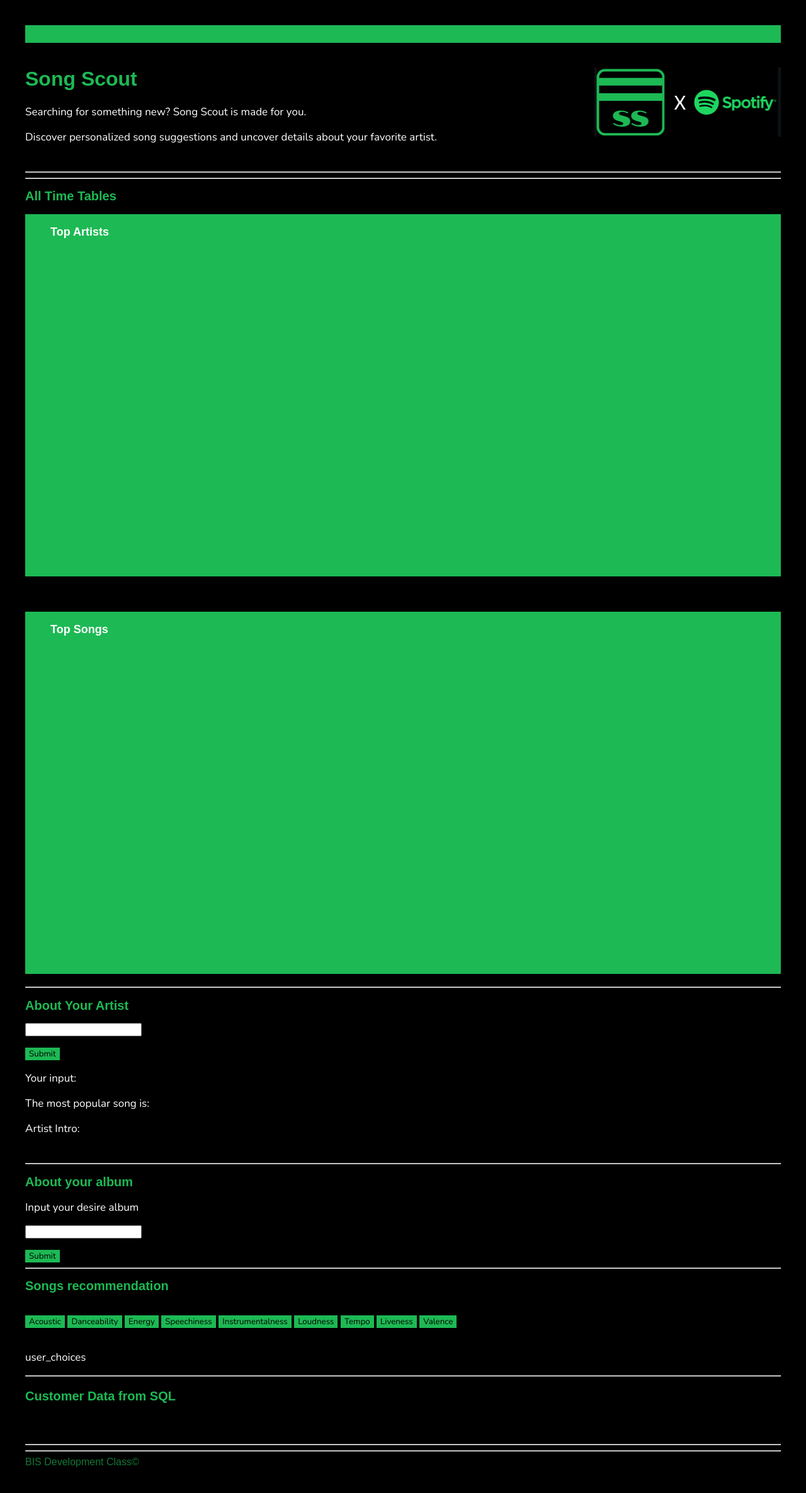
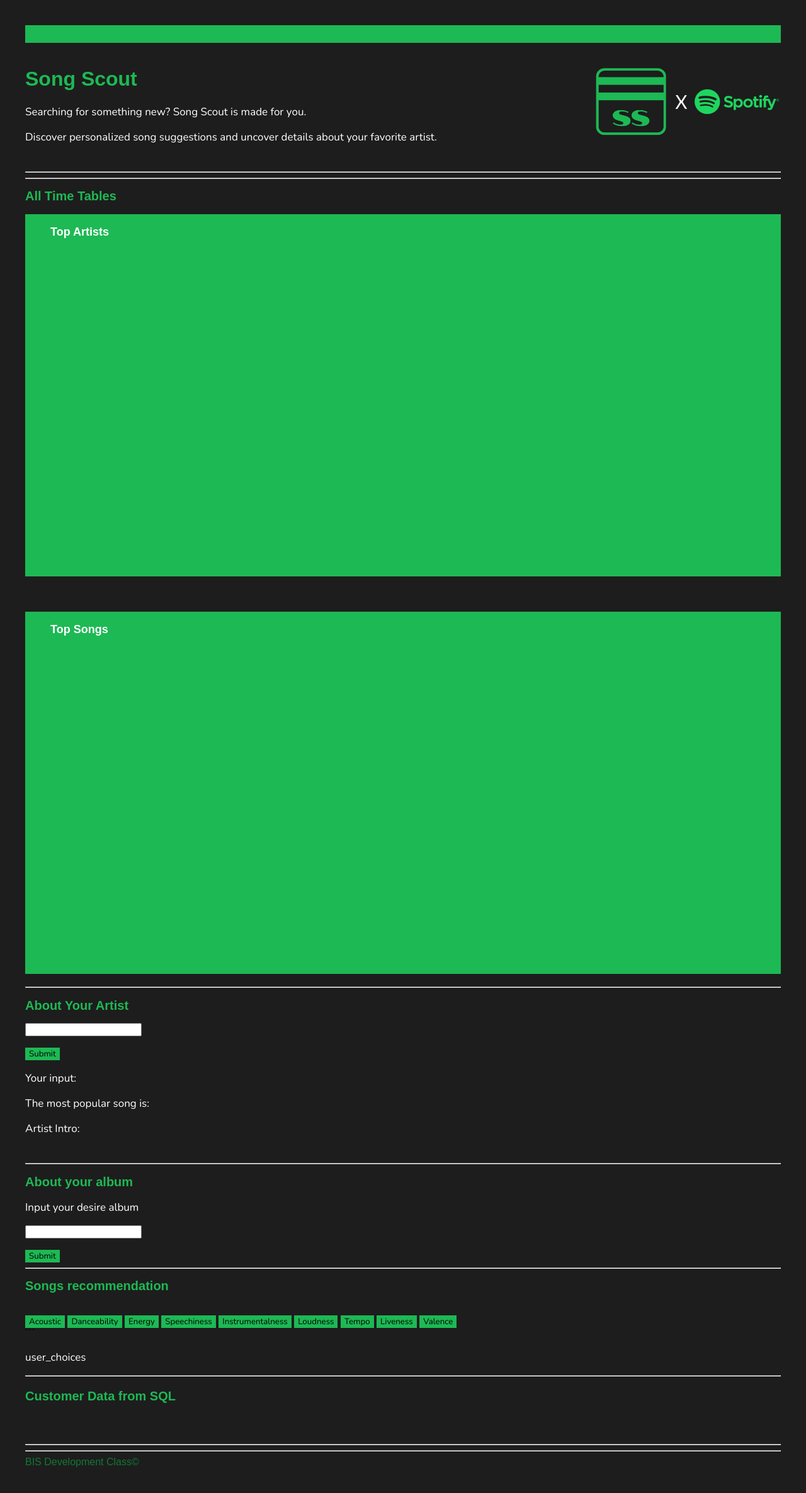
Before and after one commit to MarkPhamm/spotify_app, a Flask app: template spotify_app/templates/index.html in a window 1280 px wide. Shown: the whole page at 63% size. Run offline with Flask 3, Linux system fonts and the light colour scheme; the template is opened without the code that fills it, so the values that code supplies are empty; parts of the project's set-up code (start-up, migrations or seed data) failed here and were passed over; some web fonts are replaced.

Commit message:
changed background color and image color

```diff
--- a/spotify_app/static/css/style.css
+++ b/spotify_app/static/css/style.css
@@ -2,7 +2,7 @@ body {
     font-family: "Notable", sans-serif;
     margin: 20px;
     padding: 20px;
-    background-color: black;
+    background-color: #1D1D1D;
 }
 
 h1 {
```
Also changed, not shown: spotify_app/static/images/ssxspotify.png, 1 other file.
